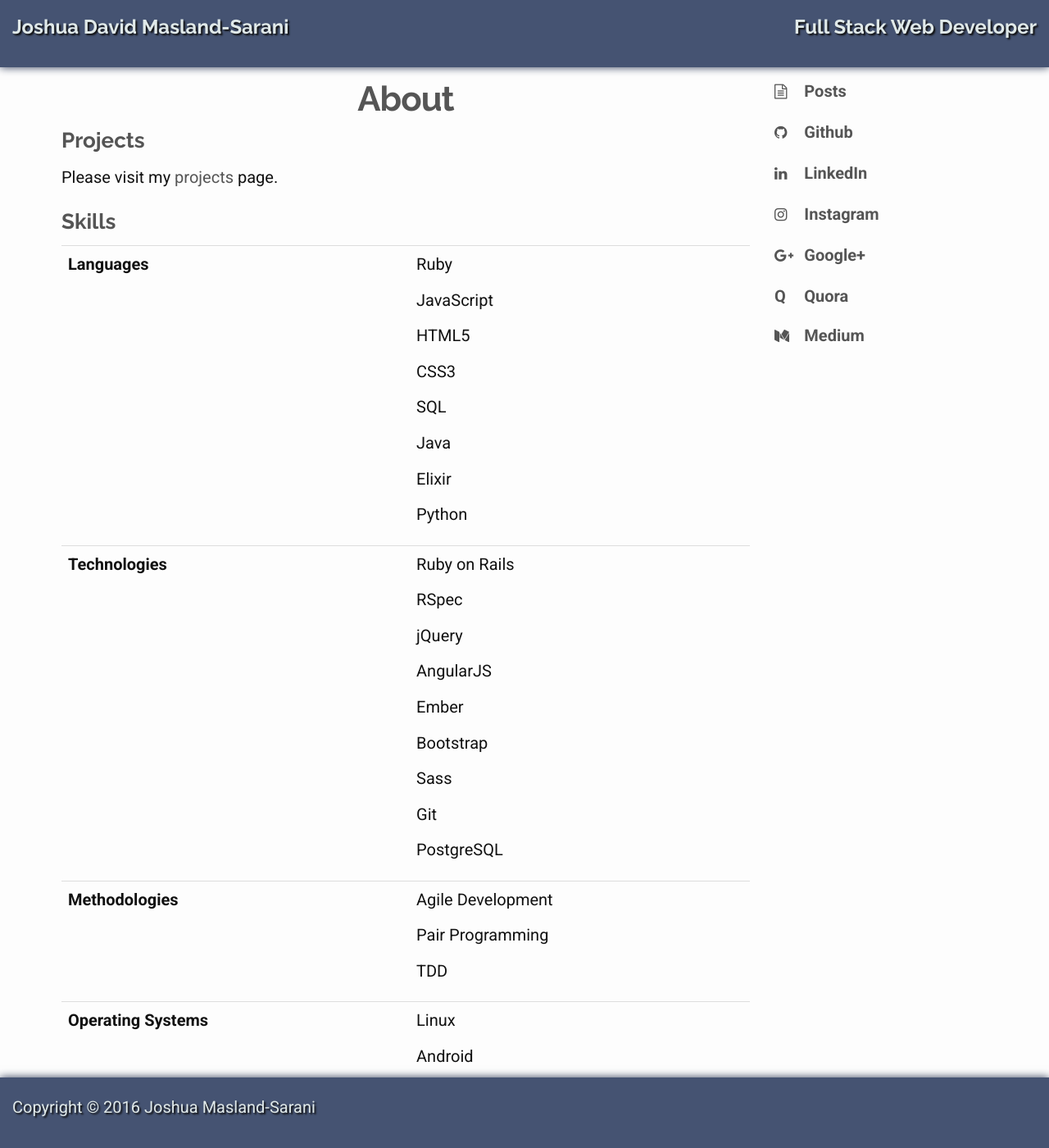
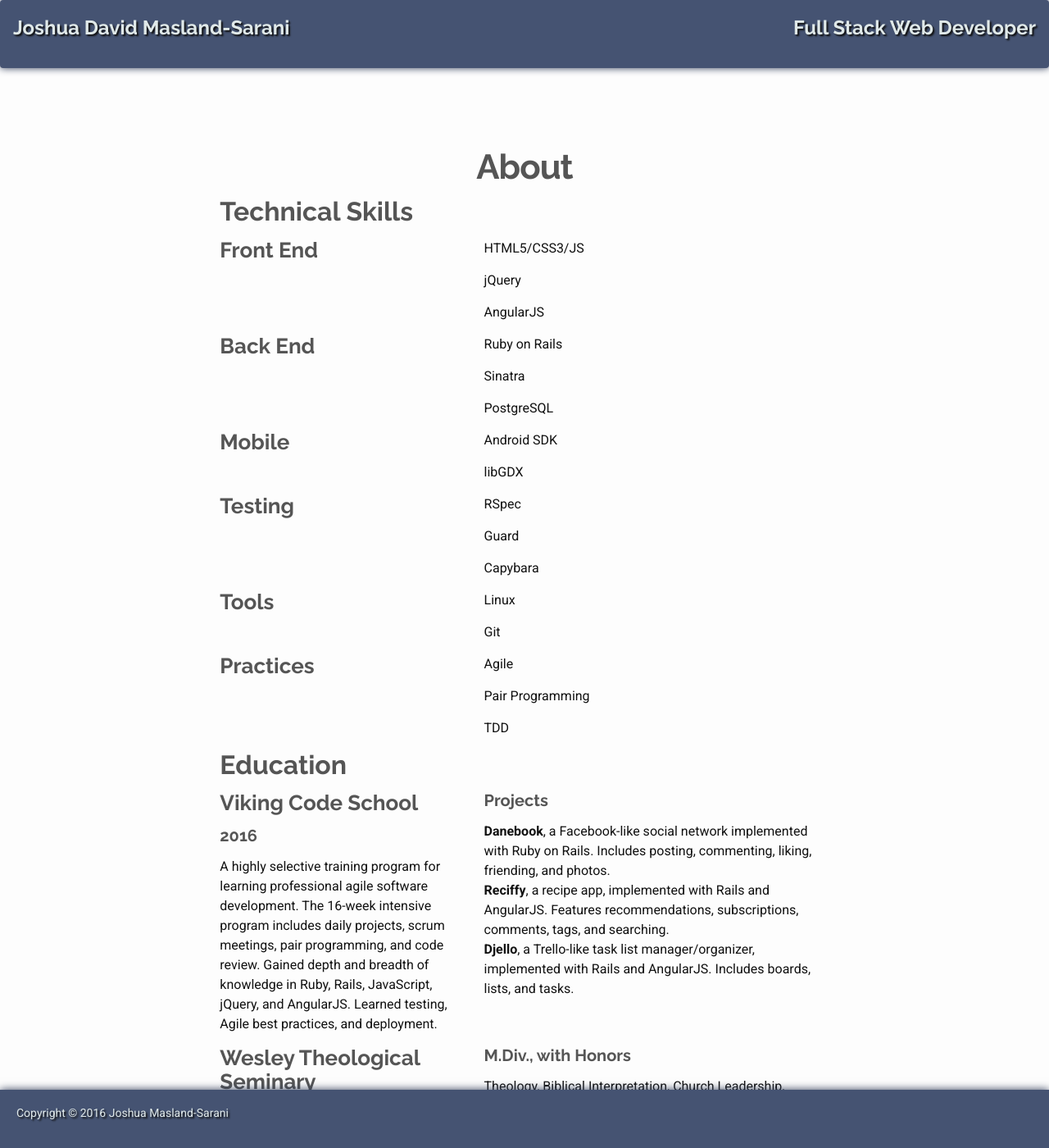
Before and after one commit to JMazzy/jmazzy.github.io, a Jekyll site: the page built from _posts/2016-05-04-about.html, in a window 1280 px wide and 1400 px high. Shown: the whole window at 82% size. Built offline with Jekyll 4.4.1, drawn with Linux system fonts in a browser that asks for light colours; nearby versions of some CDN libraries; some of the changed text lies outside the part shown.

Commit message:
navbar on bottom

```diff
--- a/_includes/footer.html
+++ b/_includes/footer.html
@@ -1,8 +1,115 @@
-<section>
-  <p>Copyright © 2016 Joshua Masland-Sarani</p>
+<section class="container-fluid navbar navbar-bottom">
+  <div class="row">
+
+    <div class="col-md-2">
+
+    </div>
+
+    <div class="col-md-2">
+      <h3>Navigation</h3>
+      <h4>
+        <i class="fa fa-home"></i>
+        <a href="/">
+          Home
+        </a>
+      </h4>
+
+      <h4>
+        <i class="fa fa-file-text"></i>
+        <a href="/about">
+          CV
+        </a>
+      </h4>
+
+      <h4>
+        <i class="fa fa-folder-open"></i>
+        <a href="/projects">
+          Portfolio
+        </a>
+      </h4>
+
+      <h4>
+        <i class="fa fa-file-text-o"></i>
+        <a href="/posts">
+          Posts
+        </a>
+      </h4>
+
+    </div>
+
+    <div class="col-md-2">
+      <h3>Social Media</h3>
+      <h4>
+        <i class="fa fa-linkedin"></i>
+        <a href="https://www.linkedin.com/in/jmasland">
+          LinkedIn
+        </a>
+      </h4>
+
+      <h4>
+        <i class="fa fa-instagram"></i>
+        <a href="https://instagram.com/jmasaraniland/">
+          Instagram
+        </a>
+      </h4>
+
+      <h4>
+        <i class="fa fa-google-plus"></i>
+        <a href="https://plus.google.com/+JoshuaMaslandSarani/posts">
+          Google+
+        </a>
+      </h4>
+    </div>
+
+    <div class="col-md-2">
+      <h3>My Work Online</h3>
+
+      <h4>
+        <i class="fa fa-github"></i>
+        <a href="https://github.com/jmazzy">
+          Github
+        </a>
+      </h4>
+
+      <h4>
+        <i class="fa fa-medium"></i>
+        <a href="https://medium.com/@j.masland/">
+          Medium
+        </a>
+      </h4>
+
+      <h4>
+        <i class="fa fa-fw"><strong>Q</strong></i>
+        <a href="https://www.quora.com/Joshua-David-Masland-Sarani">
+          Quora
+        </a>
+      </h4>
+
+    </div>
+
+    <div class="col-md-2">
+
+    </div>
+
+    <div class="col-md-2">
+
+    </div>
+  </div>
 </section>
+
+<section class="container-fluid navbar navbar-fixed-bottom">
+  <h5>Copyright © 2016 Joshua Masland-Sarani</h5>
+</section>
+
+<script
+  src="https://code.jquery.com/jquery-2.2.3.min.js"
+  integrity="sha256-a23g1Nt4dtEYOj7bR+vTu7+T8VP13humZFBJNIYoEJo="
+  crossorigin="anonymous">
+</script>
 
 <script
   type="text/javascript"
   href="https://maxcdn.bootstrapcdn.com/bootstrap/3.3.6/js/bootstrap.min.js" >
 </script>
+
+<script type="text/javascript" src="/js/main.js"></script>
--- a/_includes/head.html
+++ b/_includes/head.html
@@ -15,6 +15,7 @@
   <!-- Font Awesome -->
   <link rel="stylesheet" href="https://maxcdn.bootstrapcdn.com/font-awesome/4.6.1/css/font-awesome.min.css">
 
+  <!-- Main CSS -->
   <link rel="stylesheet" href="{{ '/css/main.css' | prepend: site.baseurl }}">
 
   <link rel="canonical" href="{{ page.url | replace:'index.html','' | prepend: site.baseurl | prepend: site.url }}">
--- a/_layouts/default.html
+++ b/_layouts/default.html
@@ -5,7 +5,7 @@
 
   <body>
 
-    <header class="container-fluid navbar navbar-fixed-top">
+    <header class="container-fluid navbar navbar-top">
       {% include header.html %}
     </header>
 
@@ -13,7 +13,7 @@
       {{ content }}
     </main>
 
-    <footer class="container-fluid navbar navbar-fixed-bottom">
+    <footer>
       {% include footer.html %}
     </footer>
 
--- a/_layouts/page.html
+++ b/_layouts/page.html
@@ -4,7 +4,7 @@
 
 <section class="row">
 
-	<section class="col-md-9">
+	<section class="col-md-8 col-md-offset-2">
     <h1 class="post-title text-center">{{ page.title }}</h1>
 
     <div class="post-content">
@@ -12,8 +12,4 @@
     </div>
   </section>
 
-  <section class="col-md-3">
-    {% include right-nav.html %}
-  </section>
-
 </section>
--- a/_posts/2016-05-04-about.html
+++ b/_posts/2016-05-04-about.html
@@ -6,168 +6,225 @@
 permalink: /about/
 ---
 
-<article>
-	<h3>Projects</h3>
-	<p>Please visit my <a href="../projects">projects</a> page.</p>
-</article>
+<h2>Technical Skills</h2>
 
-<article>
-	<h3>Skills</h3>
-  <table class="table">
-    <tr>
-      <td>
-        <strong>Languages</strong>
-      </td>
-      <td>
-				<p>Ruby</p>
-				<p>JavaScript</p>
-				<p>HTML5</p>
-				<p>CSS3</p>
-				<p>SQL</p>
-				<p>Java</p>
-				<p>Elixir</p>
-				<p>Python</p>
-      </td>
-    </tr>
+<div class="row">
 
-    <tr>
-      <td>
-        <strong>Technologies</strong>
-      </td>
-      <td>
-				<p>Ruby on Rails</p>
-				<p>RSpec</p>
-				<p>jQuery</p>
-				<p>AngularJS</p>
-				<p>Ember</p>
-				<p>Bootstrap</p>
-				<p>Sass</p>
-				<p>Git</p>
-				<p>PostgreSQL</p>
-      </td>
-    </tr>
+	<div class="col-xs-5">
+		<h3>Front End</h3>
+	</div>
+	<div class="col-xs-7">
+		<p>
+			HTML5/CSS3/JS
+		</p>
+		<p>
+			jQuery
+		</p>
+		<p>
+			AngularJS
+		</p>
+	</div>
+</div>
 
-    <tr>
-      <td>
-        <strong>Methodologies</strong>
-      </td>
-      <td>
-				<p>Agile Development</p>
-				<p>Pair Programming</p>
-				<p>TDD</p>
-      </td>
-    </tr>
+<div class="row">
+	<div class="col-xs-5">
+		<h3>Back End</h3>
+	</div>
+	<div class="col-xs-7">
+		<p>
+			Ruby on Rails
+		</p>
+		<p>
+			Sinatra
+		</p>
+		<p>
+			PostgreSQL
+		</p>
+	</div>
+</div>
 
-    <tr>
-      <td>
-        <strong>Operating Systems</strong>
-      </td>
-      <td>
-				<p>Linux</p>
-				<p>Android</p>
-				<p>OSX</p>
-				<p>Windows</p>
-      </td>
-    </tr>
-  </table>
-</article>
+<div class="row">
+	<div class="col-xs-5">
+		<h3>Mobile</h3>
+	</div>
+	<div class="col-xs-7">
+		<p>
+			Android SDK
+		</p>
+		<p>
+			libGDX
+		</p>
+	</div>
+</div>
 
-<article>
-	<h3>Education</h3>
-  <table class="table">
-    <tr>
-      <td>
-        <strong>Viking Code School</strong>
-      </td>
-      <td>
-        A highly selective training program for learning professional agile web development. The 16-week intensive program includes daily projects, scrum meetings, pair programming, and code review.
-      </td>
-    </tr>
+<div class="row">
+	<div class="col-xs-5">
+		<h3>Testing</h3>
+	</div>
+	<div class="col-xs-7">
+		<p>
+			RSpec
+		</p>
+		<p>
+			Guard
+		</p>
+		<p>
+			Capybara
+		</p>
+	</div>
+</div>
 
-    <tr>
-      <td>
-        <strong>Wesley Theological Seminary</strong>
-      </td>
-      <td>
-        M.Div., Graduate theological education as well as training in public speaking, leadership, and counseling skills.
-      </td>
-    </tr>
+<div class="row">
+	<div class="col-xs-5">
+		<h3>Tools</h3>
+	</div>
+	<div class="col-xs-7">
+		<p>
+			Linux
+		</p>
+		<p>
+			Git
+		</p>
+	</div>
+</div>
 
-    <tr>
-      <td>
-        <strong>Ithaca College</strong>
-      </td>
-      <td>
-        B.S., Chemistry, Summa Cum Laude
-      </td>
-    </tr>
+<div class="row">
+	<div class="col-xs-5">
+		<h3>Practices</h3>
+	</div>
+	<div class="col-xs-7">
+		<p>
+			Agile
+		</p>
+		<p>
+			Pair Programming
+		</p>
+		<p>
+			TDD
+		</p>
+	</div>
+</div>
 
-    <tr>
-      <td>
-        <strong>Sidney High School</strong>
-      </td>
-      <td>
-        Valedictorian
-      </td>
-    </tr>
-  </table>
-</article>
+<h2>Education</h2>
 
-<article>
-	<h3>Experience</h3>
-  <table class="table">
-    <tr>
-      <td>
-        <strong>The Arc of Pennsylvania</strong>
-      </td>
-      <td>
-        Contract work as editor of website content and various published materials distributed to over a thousand state chapter members.
-      </td>
-    </tr>
+<div class="row">
+	<div class="col-xs-5">
+		<h3>Viking Code School</h3>
+		<h4>2016</h4>
+		<p>
+			A highly selective training program for learning professional agile software development. The 16-week intensive program includes daily projects, scrum meetings, pair programming, and code review. Gained depth and breadth of knowledge in Ruby, Rails, JavaScript, jQuery, and AngularJS. Learned testing, Agile best practices, and deployment.
+		</p>
+	</div>
 
-    <tr>
-      <td>
-        <strong>The United Methodist Church</strong>
-      </td>
-      <td>
-        Pastoral leadership roles serving congregations with hundreds of members.
-      </td>
-    </tr>
+	<div class="col-xs-7">
+		<h4>Projects</h4>
+		<div class="projects">
+			<strong>Danebook</strong>, a Facebook-like social network implemented with Ruby on Rails. Includes posting, commenting, liking, friending, and photos.
+		</div>
 
-    <tr>
-      <td>
-        <strong>Ithaca College</strong>
-      </td>
-      <td>
-        Teaching assistant for Organic Chemistry labs and research intern for various laboratory research projects; published as a co-author.
-      </td>
-    </tr>
+		<div class="projects">
+			<strong>Reciffy</strong>, a recipe app, implemented with Rails and AngularJS. Features recommendations, subscriptions, comments, tags, and searching.
+		</div>
 
-    <tr>
-      <td>
-        <strong>University of Washington</strong>
-      </td>
-      <td>
-        Graduate-level scientific research internship; published as a co-author.
-      </td>
-    </tr>
+		<div class="projects">
+			<strong>Djello</strong>, a Trello-like task list manager/organizer, implemented with Rails and AngularJS. Includes boards, lists, and tasks.
+		</div>
+	</div>
+</div>
 
-    <tr>
-      <td>
-        <strong>Juniata College</strong>
-      </td>
-      <td>
-        Chemistry Stockroom Assistant
-      </td>
-    </tr>
+<div class="row">
+	<div class="col-xs-5">
+		<h3>Wesley Theological Seminary</h3>
+		<h4>2007-2010</h4>
+	</div>
+	<div class="col-xs-7">
+		<h4>
+			M.Div., with Honors
+		</h4>
+		<p>
+			Theology, Biblical Interpretation, Church Leadership, Counseling, and more. Included an internship and intercultural immersion.
+		</p>
+	</div>
+</div>
 
-    <tr>
-      <td>
-        <strong>Amphenol</strong>
-      </td>
-      <td>
-        Summer Test Lab Assistant; digitizing records and helping run engineering tests on various products.
-      </td>
-    </tr>
-  </table>
-</article>
+<div class="row">
+	<div class="col-xs-5">
+		<h3>Ithaca College</h3>
+		<h4>2004-2007</h4>
+	</div>
+	<div class="col-xs-7">
+		<h4>
+			B.S., Chemistry, Summa Cum Laude
+		</h4>
+		<p>
+			Advanced Organic Chemistry, NMR Spectroscopy, Physics, Calculus, and more. I also was a leader in the campus ministry and played guitar.
+		</p>
+	</div>
+</div>
+
+<h2>Experience</h2>
+
+<div class="row">
+	<div class="col-xs-5">
+		<h3>The Arc of Pennsylvania</h3>
+		<h4>2015</h4>
+	</div>
+	<div class="col-xs-7">
+		<h4>Communications Consultant</h4>
+		<p>
+			Improved their website and consulted about potential upgrades. Wrote and edited web and print content distributed to over 8,000 chapter members.
+		</p>
+	</div>
+</div>
+
+<div class="row">
+	<div class="col-xs-5">
+		<h3>Self Employed</h3>
+		<h4>2013-2015</h4>
+	</div>
+	<div class="col-xs-7">
+		<h4>Dad and Coder</h4>
+		<p>
+			I was a stay at home dad for my daughter, while also teaching myself computer programming and writing apps.
+		</p>
+	</div>
+</div>
+
+<div class="row">
+	<div class="col-xs-5">
+		<h3>United Methodist Church</h3>
+		<h4>2010-2013</h4>
+	</div>
+	<div class="col-xs-7">
+		<h4>Pastor</h4>
+		<p>
+			Led congregations of hundreds of members in worship, preaching, counseling, and administration. Played a role in leading the churches in technology and web presence. Created a website for one of the churches.
+		</p>
+	</div>
+</div>
+
+<div class="row">
+	<div class="col-xs-5">
+		<h3>University of Washington</h3>
+		<h4>2006</h4>
+	</div>
+	<div class="col-xs-7">
+		<h4>Summer Research Intern</h4>
+		<p>
+			Graduate-level scientific research doing synthesis, spectroscopy, and product characterization, and data analysis. Published as a co-author in the work of a Ph.D. student.
+		</p>
+	</div>
+</div>
+
+<div class="row">
+	<div class="col-xs-5">
+		<h3>Ithaca College</h3>
+		<h4>2005-2006</h4>
+	</div>
+	<div class="col-xs-7">
+		<h4>Teaching Assistant and Researcher</h4>
+		<p>
+			Taught and supervised Organic Chemistry labs and performed chemistry research. Published as a co-author in the work of a professor.
+		</p>
+	</div>
+</div>
--- a/_sass/_styles.scss
+++ b/_sass/_styles.scss
@@ -7,7 +7,7 @@
 
 * {
 	font-family: 'Roboto', sans-serif;
-	font-size: 20px;
+	font-size: 16px;
 }
 
 h1, h2, h3, h4 {
@@ -106,12 +106,29 @@
 	background-size: auto ($radius * 2);
 }
 
-header, footer {
+header, footer, .navbar-fixed-bottom {
 	padding: 20px;
 	background-color: $bubble;
 	color: $light-text;
 	box-shadow: 0 0 10px $shadow;
 	text-shadow: 2px 2px 2px $dark-text;
+
+	h1, h2, h3, h4 {
+		color: $light-text;
+	}
+
+	a:link {
+	  color: $light-text;
+	}
+
+	a:visited {
+	  color: $light-text;
+	}
+
+	a:hover {
+	  color: #337ab7;
+	  text-decoration: none;
+	}
 }
 
 .text-box {
@@ -128,4 +145,14 @@
 main {
 	margin-top: 80px;
 	margin-bottom: 80px;
+	min-height: 100vh;
 }
+
+.navbar-bottom {
+	margin-bottom: 50px;
+}
+
+.navbar-fixed-bottom {
+	border-radius: 0;
+	margin: 0;
+}
--- /dev/null
+++ b/js/main.js
@@ -0,0 +1,3 @@
+$(document).ready( function() {
+
+})
```
Also changed, not shown: _includes/nav.html (renamed from _includes/right-nav.html).
